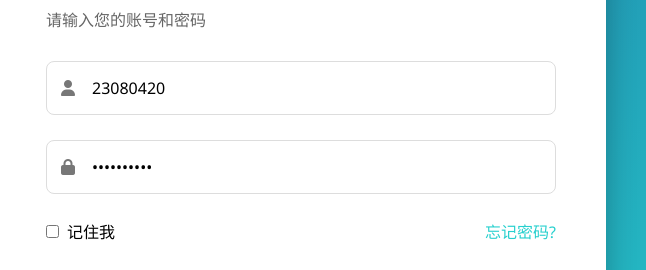
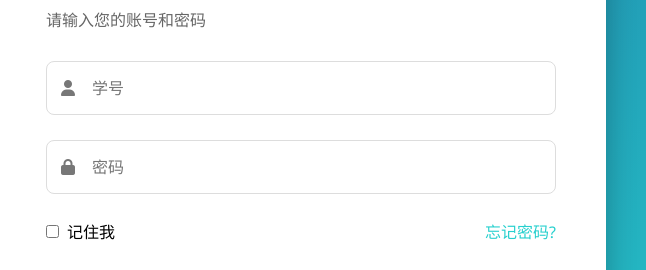
Before and after one commit to fly-in/my-html-project, a plain HTML site: page index.html in a window 1280 px wide. Shown: the part 229-499 px from the top of the page, 634-1280 px from the left. Drawn offline with Linux system fonts and the light colour scheme.

Commit message:
Update index.html

```diff
--- a/index.html
+++ b/index.html
@@ -713,11 +713,7 @@
             XLSX.writeFile(wb, "周昊阳_成绩表.xlsx");
         }
 
-        // 页面加载时自动填充测试账号
-        window.onload = function() {
-            document.getElementById('username').value = '23080420';
-            document.getElementById('password').value = 'Momomom@12';
-        }
+
     </script>
 </body>
 </html>
```
